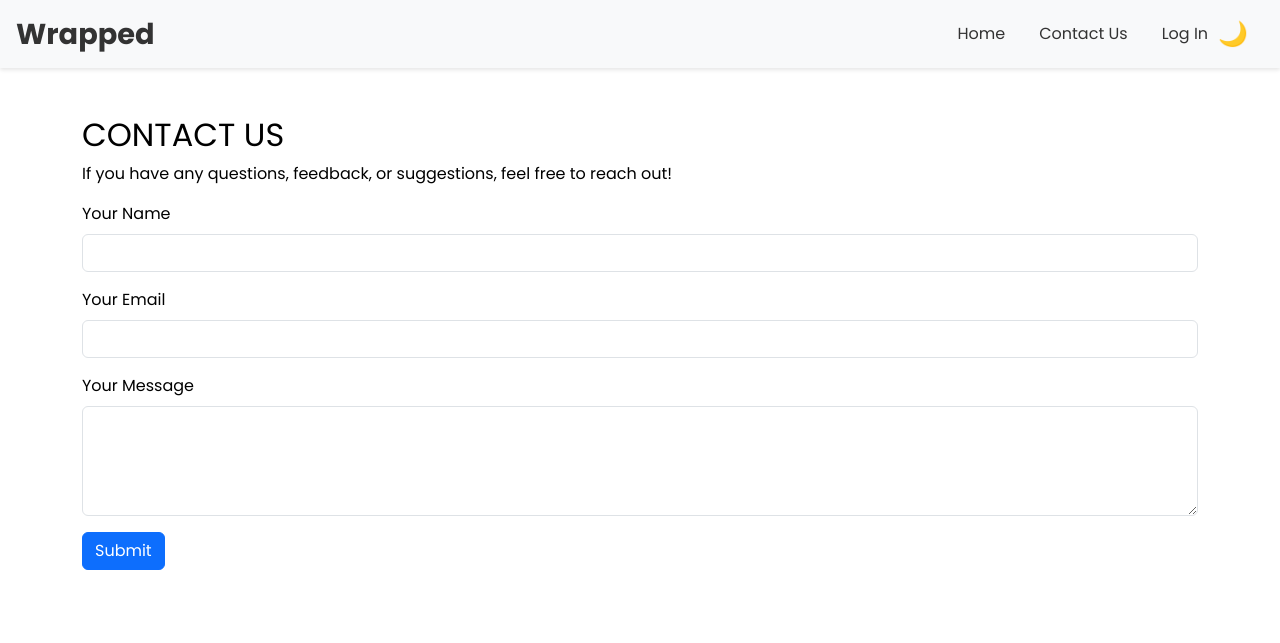
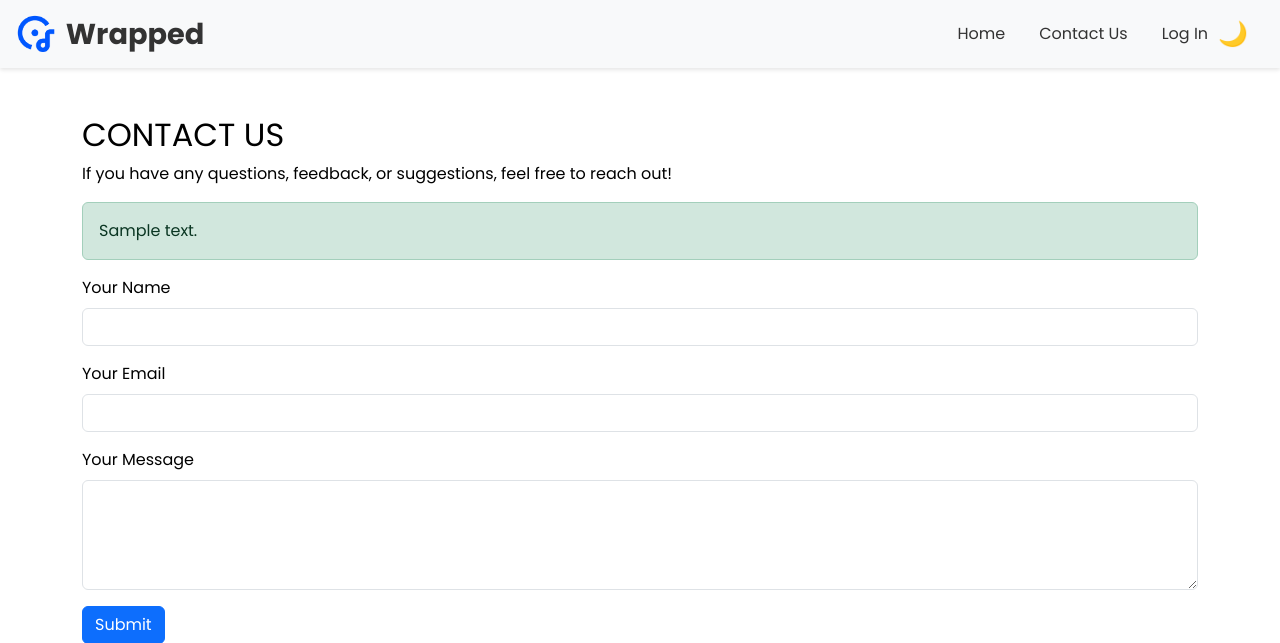
Before and after one commit to Blance5/Spotify-Wrapped, a Django app: template Wrapped_Proj/Wrapped/templates/contact.html in a window 1280 px wide. Shown: the top 643 px of the page. Run offline with Django 5.2, Linux system fonts and the light colour scheme; the template is opened without the code that fills it: most values are stand-ins (such as "Sample title", 1, 10 or a date in 2020).

Commit message:
favicon + logo, email framework
set up wrappeddevs@gmail.com, set up email framework, set up contact page successful email alert, email does not make it to inbox yet

```diff
--- a/Wrapped_Proj/Wrapped/templates/base.html
+++ b/Wrapped_Proj/Wrapped/templates/base.html
@@ -7,6 +7,7 @@
     <meta name="viewport" content="width=device-width, initial-scale=1.0">
     <title>{% block title %}My Django App{% endblock %}</title>
     <link rel="stylesheet" href="{% static 'styles.css' %}">
+    <link rel="icon" type="image/x-icon" href="{% static 'favicon.ico' %}">
     <link href="https://cdn.jsdelivr.net/npm/bootstrap@5.3.0/dist/css/bootstrap.min.css" rel="stylesheet">
     <link href="https://fonts.googleapis.com/css2?family=Poppins:wght@400;600;700&display=swap" rel="stylesheet">
     <style>
@@ -128,7 +129,10 @@
 <body class="{{ request.COOKIES.theme|default:'light-mode' }}">
     <header>
     <div style="display: flex; align-items: center; justify-content: space-between;">
-            <h1>Wrapped</h1>
+        <div style="display: flex; align-items: center;">
+            <img src="{% static 'wrap.png' %}" alt="Logo" style="height: 40px; margin-right: 10px;">
+            <h1 style="margin: 0;">Wrapped</h1>
+        </div>
         <nav>
             <div class="nav-links">
                 <ul>
--- a/Wrapped_Proj/Wrapped/templates/contact.html
+++ b/Wrapped_Proj/Wrapped/templates/contact.html
@@ -6,6 +6,22 @@
 <div class="container mt-5">
     <h2>Contact Us</h2>
     <p>If you have any questions, feedback, or suggestions, feel free to reach out!</p>
+
+    <!-- Success Message -->
+    {% if success_message %}
+    <div class="alert alert-success" role="alert">
+        {{ success_message }}
+    </div>
+    {% endif %}
+
+    <!-- Error Message -->
+    {% if error_message %}
+    <div class="alert alert-danger" role="alert">
+        {{ error_message }}
+    </div>
+    {% endif %}
+
+    <!-- Contact Form -->
     <form method="post" action="{% url 'contact' %}">
         {% csrf_token %}
         <div class="mb-3">
@@ -23,4 +39,5 @@
         <button type="submit" class="btn btn-primary">Submit</button>
     </form>
 </div>
+
 {% endblock %}
--- a/Wrapped_Proj/static/styles.css
+++ b/Wrapped_Proj/static/styles.css
@@ -10,6 +10,34 @@ header {
     color: white;
     padding: 1rem;
     text-align: center;
+}
+
+/* Align the logo and Wrapped text properly */
+header img {
+    height: 40px; /* Smaller height for the logo */
+    margin-right: 10px; /* Space between the logo and text */
+    width: auto; /* Maintain aspect ratio */
+    vertical-align: middle; /* Align the logo vertically with the text */
+}
+
+header h1 {
+    font-size: 1.8rem;
+    font-weight: bold;
+    margin: 0;
+    display: inline-block;
+    vertical-align: middle; /* Align text with the logo */
+}
+
+/* For responsive design */
+@media (max-width: 768px) {
+    header h1 {
+        font-size: 1.5rem;
+    }
+
+    header img {
+        height: 35px; /* Slightly smaller on smaller screens */
+        margin-right: 8px;
+    }
 }
 
 nav ul {
```
Also changed, not shown: Wrapped_Proj/Wrapped/views.py (+35 -1 lines), Wrapped_Proj/Wrapped_Proj/settings.py (+7 -0 lines), Wrapped_Proj/db.sqlite3, Wrapped_Proj/static/favicon.ico (added), Wrapped_Proj/static/wrap.png (added). Lines whose indentation alone changed are shown as unchanged.
